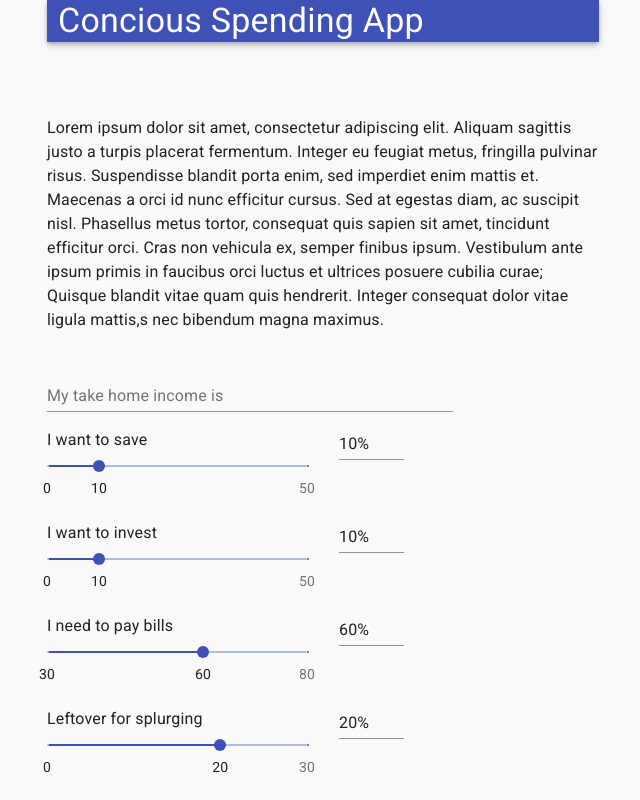
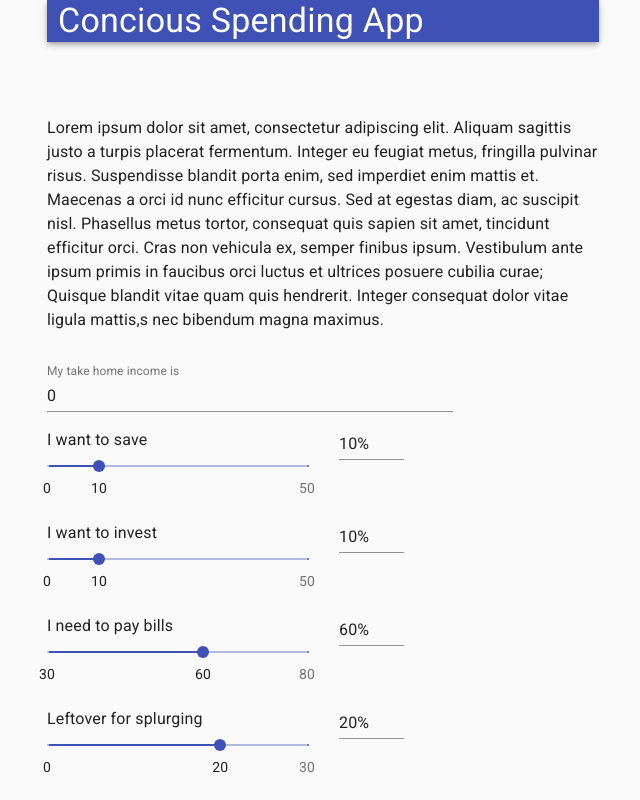
Before and after one commit to skellas/concious-spending, a React (Create React App) app: page / in a window 1280 px wide. Shown: the whole page, without its empty margins (317-957 px from the left). Built offline with nearby package versions, Linux system fonts and the light colour scheme.

Commit message:
Hoist income as a value to state

```diff
--- a/src/App.js
+++ b/src/App.js
@@ -1,12 +1,16 @@
-import React from 'react';
+import React, { useState } from 'react';
 import Container from '@material-ui/core/Container';
 import Typography from '@material-ui/core/Typography';
 import AppBar from '@material-ui/core/AppBar'
-import Box from '@material-ui/core/Box'
 import { TextField, Grid } from '@material-ui/core';
 import PercentageInput from './components/PercentageInput';
 
 function App() {
+
+  const [income, setIncome] = useState(0);
+  const handleIncomeChange = (event) => {
+    setIncome(event.target.value === '' ? '' : Number(event.target.value));
+  };
   const headerCopy = `
   Lorem ipsum dolor sit amet, consectetur adipiscing elit. Aliquam sagittis justo a turpis placerat fermentum.
    Integer eu feugiat metus, fringilla pulvinar risus. Suspendisse blandit porta enim, sed imperdiet enim mattis et.
@@ -30,7 +34,9 @@ function App() {
         <Grid item>
           <Grid container direction='row' spacing={4}>
             <Grid item xs={9}>
-              <TextField fullWidth id='income' label='My take home income is' />
+              <TextField fullWidth id='income' label='My take home income is'
+                value={income} onChange={handleIncomeChange}
+               />
             </Grid>
           </Grid>
           <PercentageInput id='savings-slider' label='I want to save'
```
